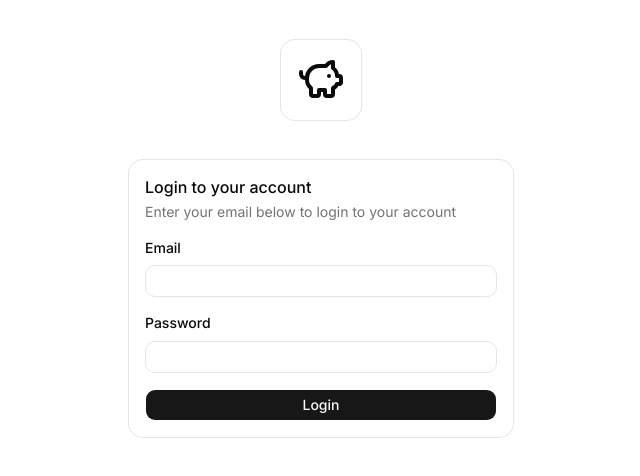
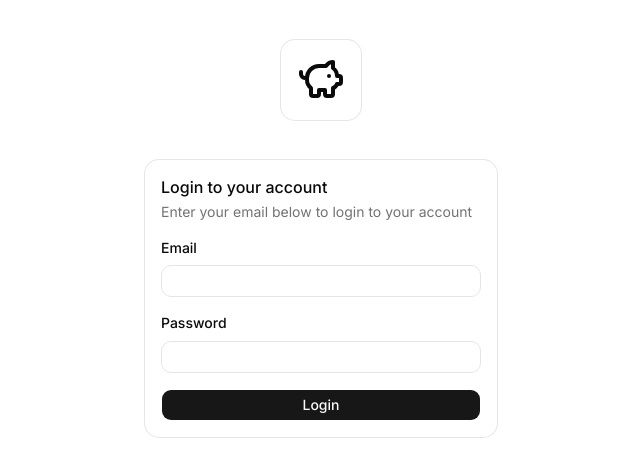
Before and after one commit to FalihMS/cash-tracker, a Next.js app: page /auth/login in a window 1280 px wide. Shown: the top 476 px of the page, without its empty margins (319-959 px from the left). Built offline with nearby package versions, Linux system fonts and the light colour scheme.

Commit message:
refactor submit button + add padding

```diff
--- a/app/auth/login/page.tsx
+++ b/app/auth/login/page.tsx
@@ -114,7 +114,7 @@ export function LoginForm({
     },
   })
   return (
-    <div className={cn("flex flex-col gap-6 w-sm", className)} {...props}>
+    <div className={cn("flex flex-col gap-6 w-sm px-4", className)} {...props}>
       <Card>
         <CardHeader>
           <CardTitle>Login to your account</CardTitle>
--- a/components/app-sidebar.tsx
+++ b/components/app-sidebar.tsx
@@ -113,7 +113,7 @@ export function AppSidebar({ ...props }: React.ComponentProps<typeof Sidebar>) {
           onClick={async () => {
             const supabase = createClient()
             const { error } = await supabase.auth.signOut()
-            navigate.push("/dashboard");
+            navigate.push("/");
           }}
         >
           Sign Out
```
